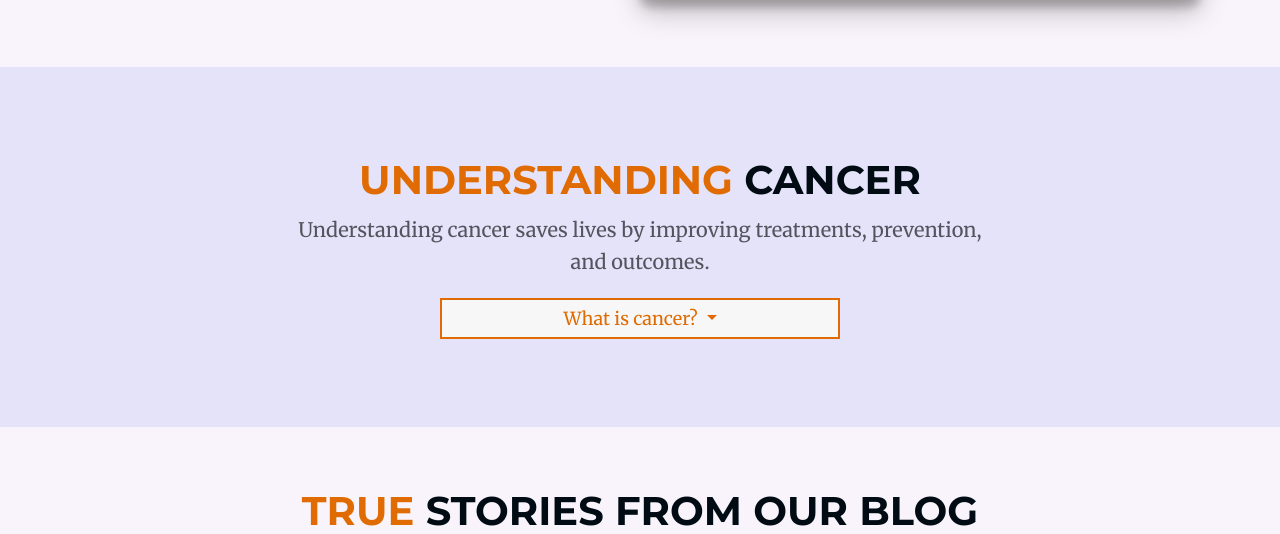
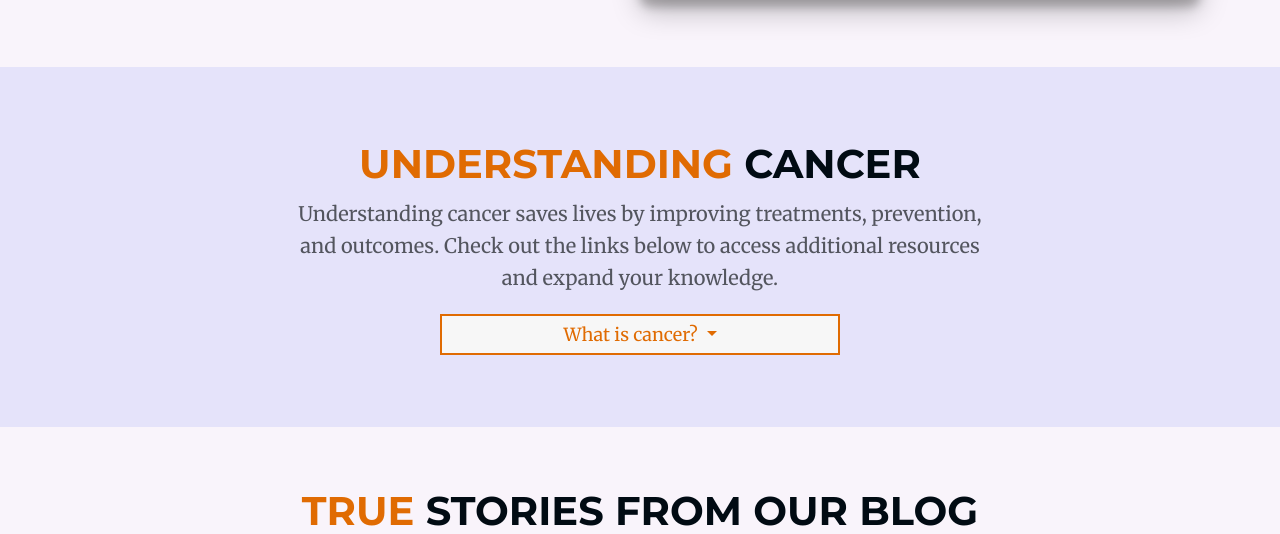
Before and after one commit to Edmir-Demaj/HopeForCancer, a Django app: page / in a window 1280 px wide. Shown: the part 2325-2859 px from the top of the page. Run offline with Django 3.2, Linux system fonts and the light colour scheme; data that the repository does not hold is empty.

Commit message:
Tide up code on base.html

```diff
--- a/other_pages/templates/other_pages/index.html
+++ b/other_pages/templates/other_pages/index.html
@@ -157,7 +157,7 @@
         <div class="col-10 offset-1 d-flex flex-column align-items-center text-center my-5">
             <h2 class="fw-bold"><span class="orange-text">Understanding</span> cancer</h2>
             <p class="text-muted helper-text">Understanding cancer saves lives by improving treatments, prevention, and
-                outcomes.
+                outcomes. Check out the links below to access additional resources and expand your knowledge.
             </p>
             <div class="dropdown">
                 <button class="dropdown-btn dropdown-toggle orange-text" type="hidden" data-bs-toggle="dropdown"
```
Also changed, not shown: templates/base.html (+2 -7 lines).
